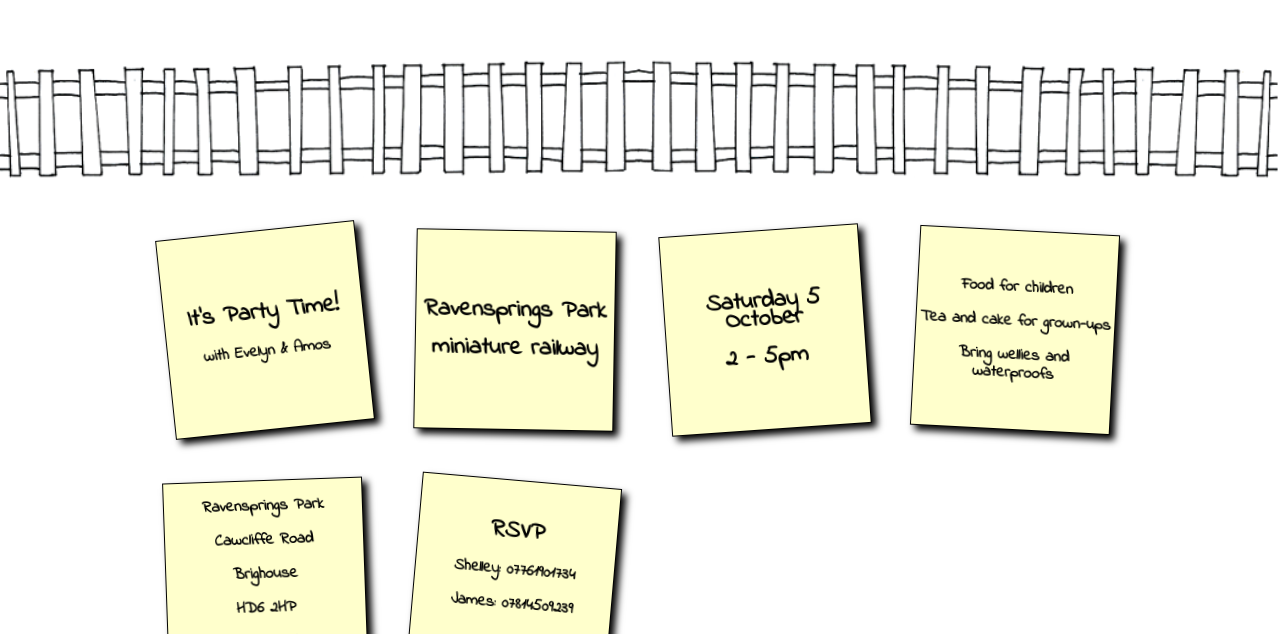
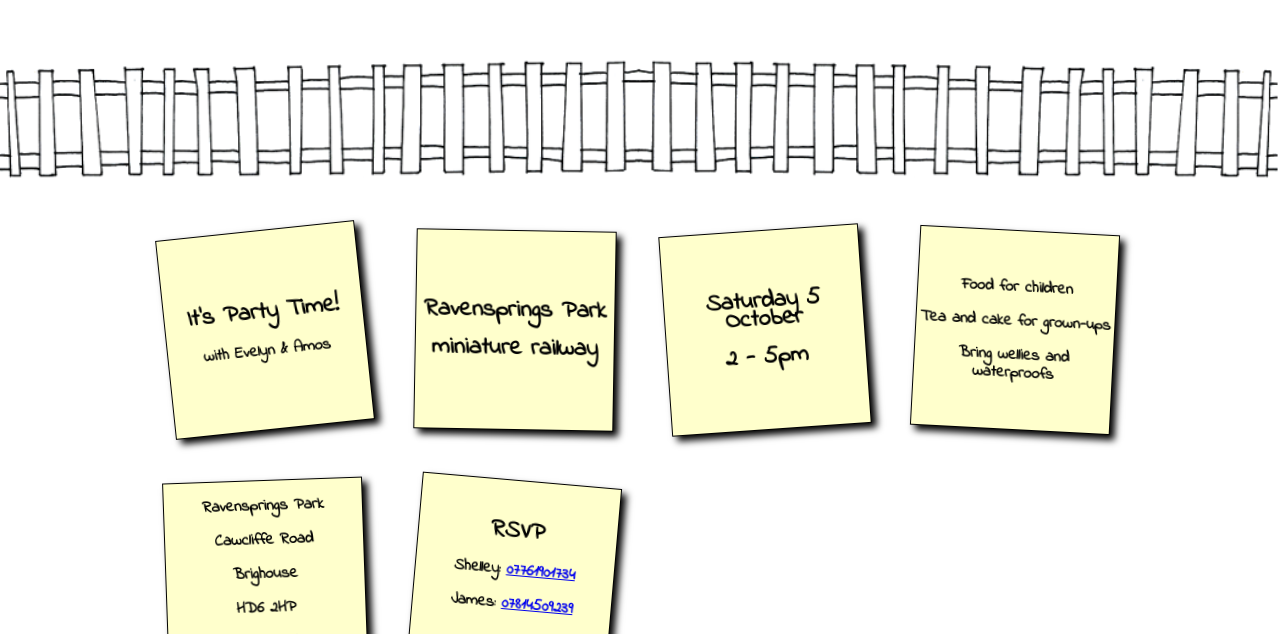
Before and after one commit to wilsonrocks/party2019, a React (Create React App) app: page / in a window 1280 px wide. Shown: the part 166-800 px from the top of the page. Built offline with nearby package versions, Linux system fonts and the light colour scheme.

Commit message:
make phone contacts links

```diff
--- a/src/Text.jsx
+++ b/src/Text.jsx
@@ -36,8 +36,8 @@ const notes = [
   ,
   <div>
     <h1>RSVP</h1>
-    <p>Shelley: 07761901734</p>
-    <p>James: 07814509239</p>
+    <p>Shelley: <a href="tel:07761901734">07761901734</a></p>
+    <p>James: <a href="tel:07814509239">07814509239</a></p>
   </div>
   ,
 ];
```
